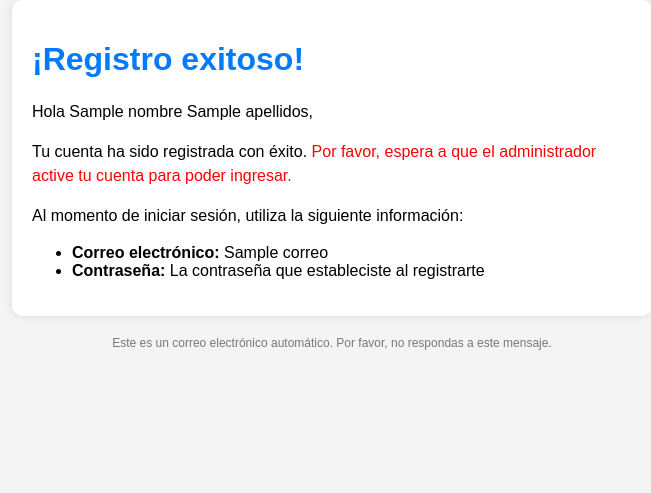
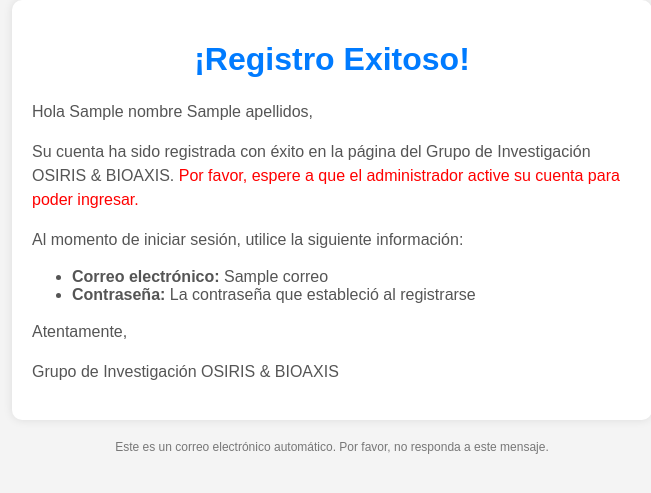
Before and after one commit to Laura-chiquillo/Osiris-Bioaxis, a Django app: template Backend/app/proyecto/templates/registration_email.html in a window 1280 px wide. Shown: the top 493 px of the page, without its empty margins (308-959 px from the left). Run offline with Django 3.2, Linux system fonts and the light colour scheme; the template is opened without the code that fills it: most values are stand-ins (such as "Sample title", 1, 10 or a date in 2020).

Commit message:
cambios plantillas de los correos

```diff
--- a/Backend/app/proyecto/templates/registration_email.html
+++ b/Backend/app/proyecto/templates/registration_email.html
@@ -2,7 +2,7 @@
 <html>
 <head>
     <meta charset="UTF-8">
-    <title>Registro exitoso</title>
+    <title>Registro Exitoso</title>
     <style>
         body {
             font-family: Arial, sans-serif;
@@ -20,9 +20,11 @@
         }
         h1 {
             color: #007bff;
+            text-align: center;
         }
         p {
             line-height: 1.5;
+            color: #555555;
         }
         .footer {
             margin-top: 20px;
@@ -33,21 +35,26 @@
         .highlighted-text {
             color: #ff0000;
         }
+        ul {
+            color: #555555;
+        }
     </style>
 </head>
 <body>
     <div class="container">
-        <h1>¡Registro exitoso!</h1>
+        <h1>¡Registro Exitoso!</h1>
         <p>Hola {{ nombre }} {{ apellidos }},</p>
-        <p>Tu cuenta ha sido registrada con éxito. <span class="highlighted-text">Por favor, espera a que el administrador active tu cuenta para poder ingresar.</span></p>
-        <p>Al momento de iniciar sesión, utiliza la siguiente información:</p>
+        <p>Su cuenta ha sido registrada con éxito en la página del Grupo de Investigación OSIRIS & BIOAXIS. <span class="highlighted-text">Por favor, espere a que el administrador active su cuenta para poder ingresar.</span></p>
+        <p>Al momento de iniciar sesión, utilice la siguiente información:</p>
         <ul>
             <li><strong>Correo electrónico:</strong> {{ correo }}</li>
-            <li><strong>Contraseña:</strong> La contraseña que estableciste al registrarte</li>
+            <li><strong>Contraseña:</strong> La contraseña que estableció al registrarse</li>
         </ul>
+        <p>Atentamente,</p>
+        <p>Grupo de Investigación OSIRIS & BIOAXIS</p>
     </div>
     <div class="footer">
-        Este es un correo electrónico automático. Por favor, no respondas a este mensaje.
+        Este es un correo electrónico automático. Por favor, no responda a este mensaje.
     </div>
 </body>
 </html>
```
Also changed, not shown: Backend/app/proyecto/templates/reset_password_email.html (+59 -10 lines).
